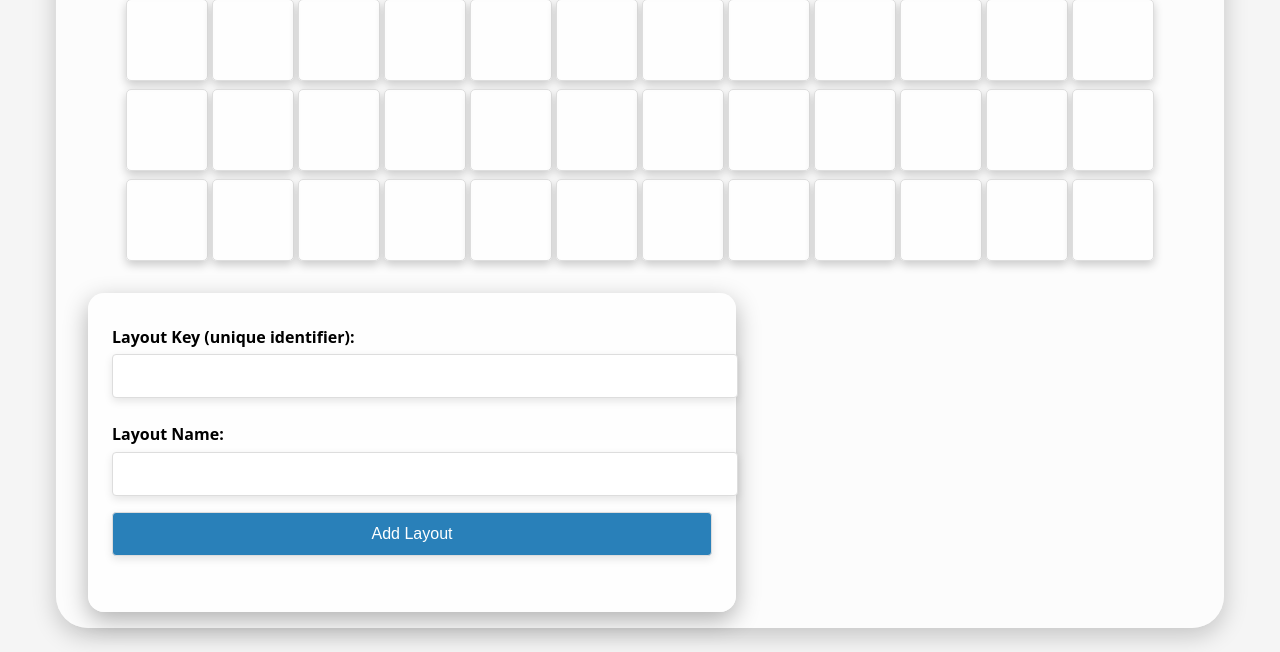
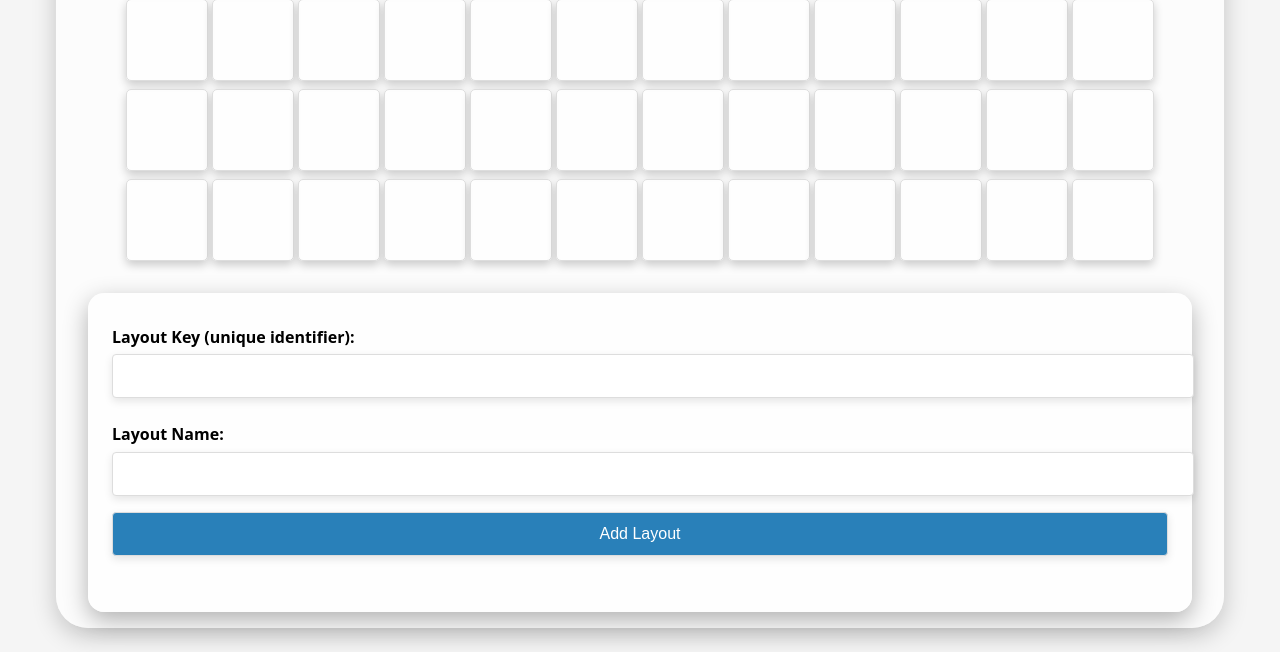
Before and after one commit to 5mikachu/Keyboard-Encoding, a Flask app: page /add_layout in a window 1280 px wide. Shown: the part 722-1374 px from the top of the page. Run offline with Flask 3, Linux system fonts and the light colour scheme.

Commit message:
Unneeded CSS

```diff
--- a/static/styles/keyboard.css
+++ b/static/styles/keyboard.css
@@ -62,8 +62,7 @@
     background-color: var(--flex-item-bg);
     border-radius: 1em;
     box-shadow: 0 0.5em 1.5em rgba(0, 0, 0, 0.3);
-    width: 100%;
-    max-width: 600px;
+    max-width: 100%;
 }
 
 .add-layout-form label {
--- a/templates/index.html
+++ b/templates/index.html
@@ -9,7 +9,6 @@
     {% extends "template.html" %}
     {% block content %}
 
-    <h1>Welcome to the Encoder/Decoder</h1>
     <p>Select a layout and an action below:</p>
 
     <!-- Layout Selector with View Layout Button -->
```
